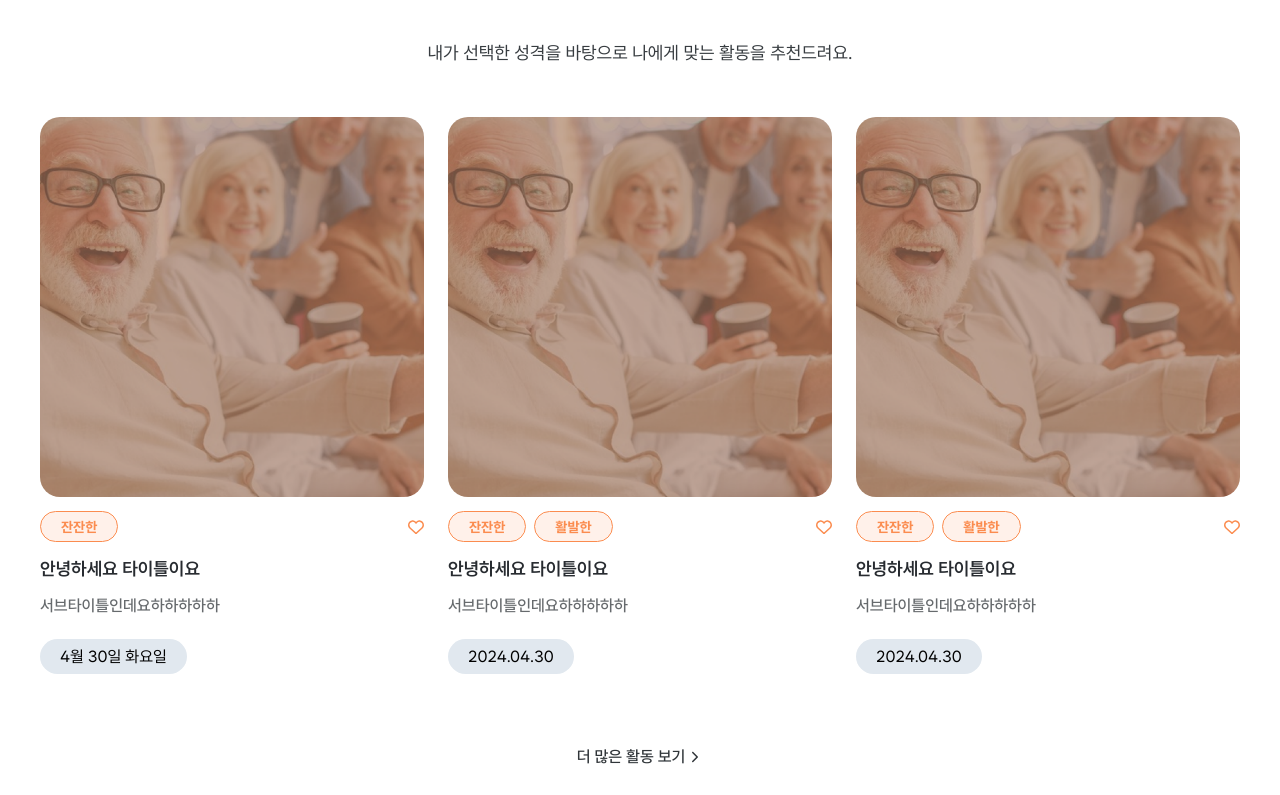
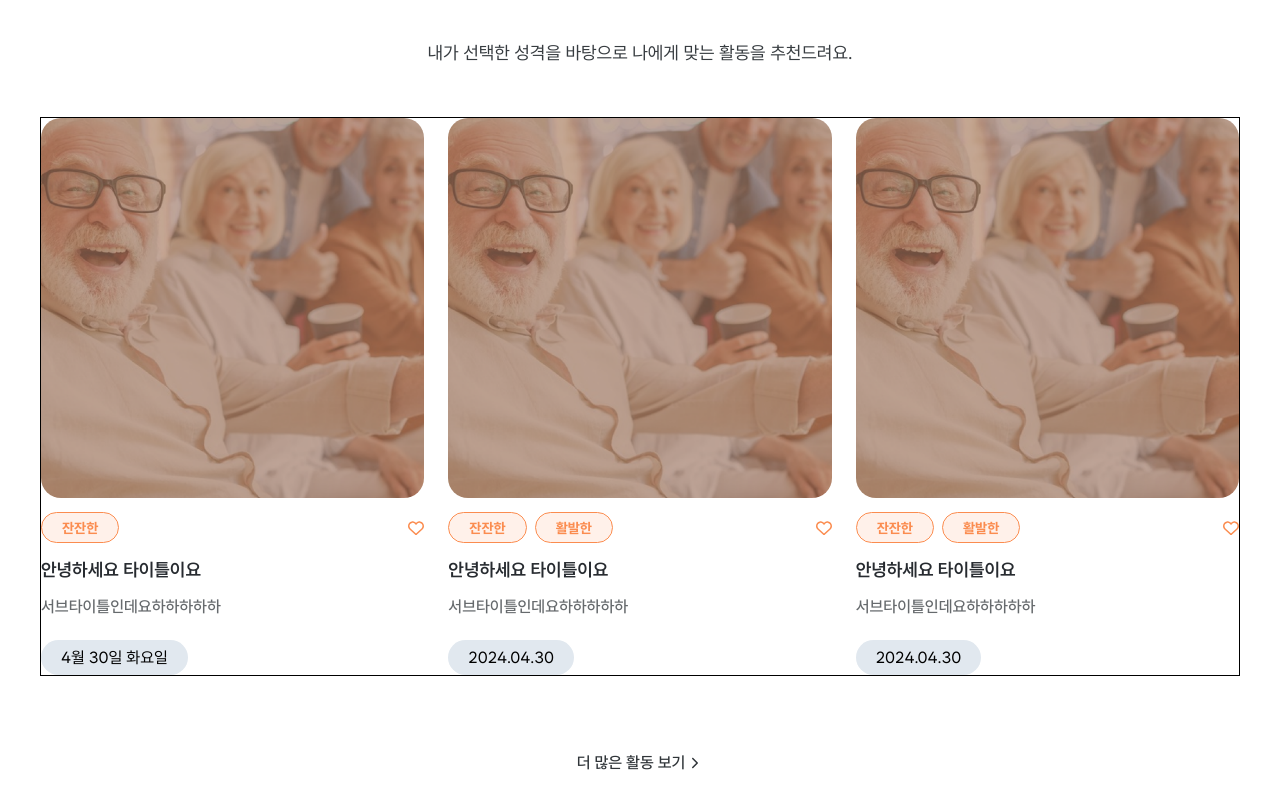
Before and after one commit to Kusitms-29th-Meetup-TeamE/Frontend, a Next.js app: page / in a window 1280 px wide. Shown: the part 1185-1980 px from the top of the page. Built offline with nearby package versions, Linux system fonts and the light colour scheme.

Commit message:
🌈 Update(#8): add hover style and modified layout

```diff
--- a/src/app/layout.tsx
+++ b/src/app/layout.tsx
@@ -26,7 +26,7 @@ export default function RootLayout({
           <GlobalModalProvider>
             <Header />
             {/* TOFIX: container 작업 필요 */}
-            <div className="pt-[90px]">{children}</div>
+            <div className="mt-[90px] mb-[160px]">{children}</div>
             <Footer />
             <GlobalModal />
           </GlobalModalProvider>
--- a/src/containers/main/RecommendActivity.tsx
+++ b/src/containers/main/RecommendActivity.tsx
@@ -45,7 +45,7 @@ export default function RecommendActivity() {
         className="mb-[50px]"
       />
 
-      <div className="flex gap-6 justify-center">
+      <div className="flex gap-6 justify-center border border-black">
         {data.map((item, idx) => {
           return (
             <RecommendItem
@@ -57,15 +57,16 @@ export default function RecommendActivity() {
               maxParticipants={item.maxParticipants}
               time={item.time}
               isLiked={item.isLiked}
-              className={idx === 0 ? 'w-1/2' : 'w-auto'}
+              // className={idx === 0 ? 'w-1/2' : 'w-auto'}
               personalities={item.personalities}
+              // className="transition duration-2000 ease-in-out delay-1000 hover:w-[576px]"
             />
           );
         })}
       </div>
 
       <div className="mt-[70px] w-full mx-auto max-w-[1200px] text-center text-body3 text-gray-10">
-        <div className="inline-flex items-center gap-[2px] cursor-pointer">
+        <div className="inline-flex items-center gap-[2px] cursor-pointer px-3 py-1 rounded-lg hover:bg-gray-02">
           더 많은 활동 보기
           <IoIosArrowForward />
         </div>
```
